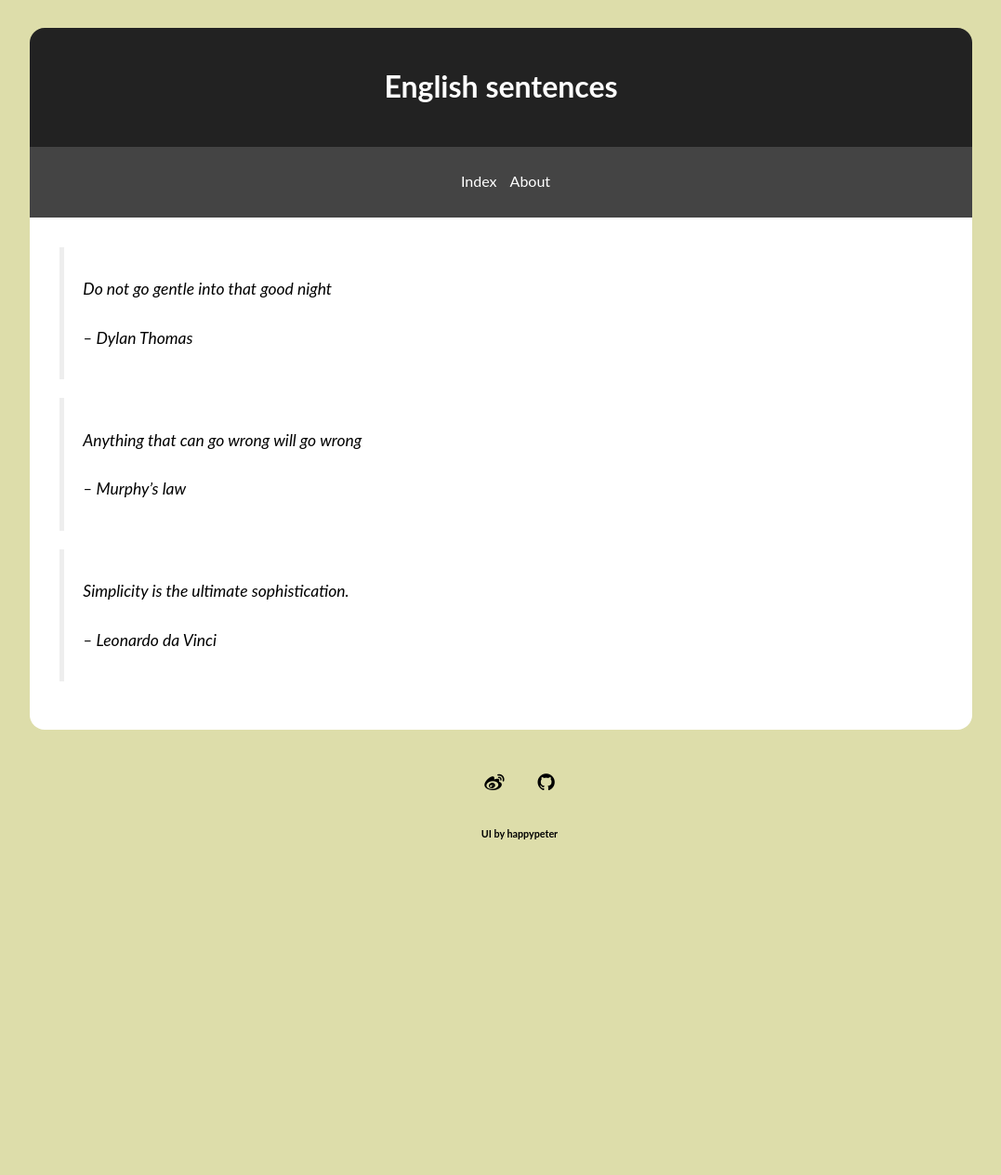
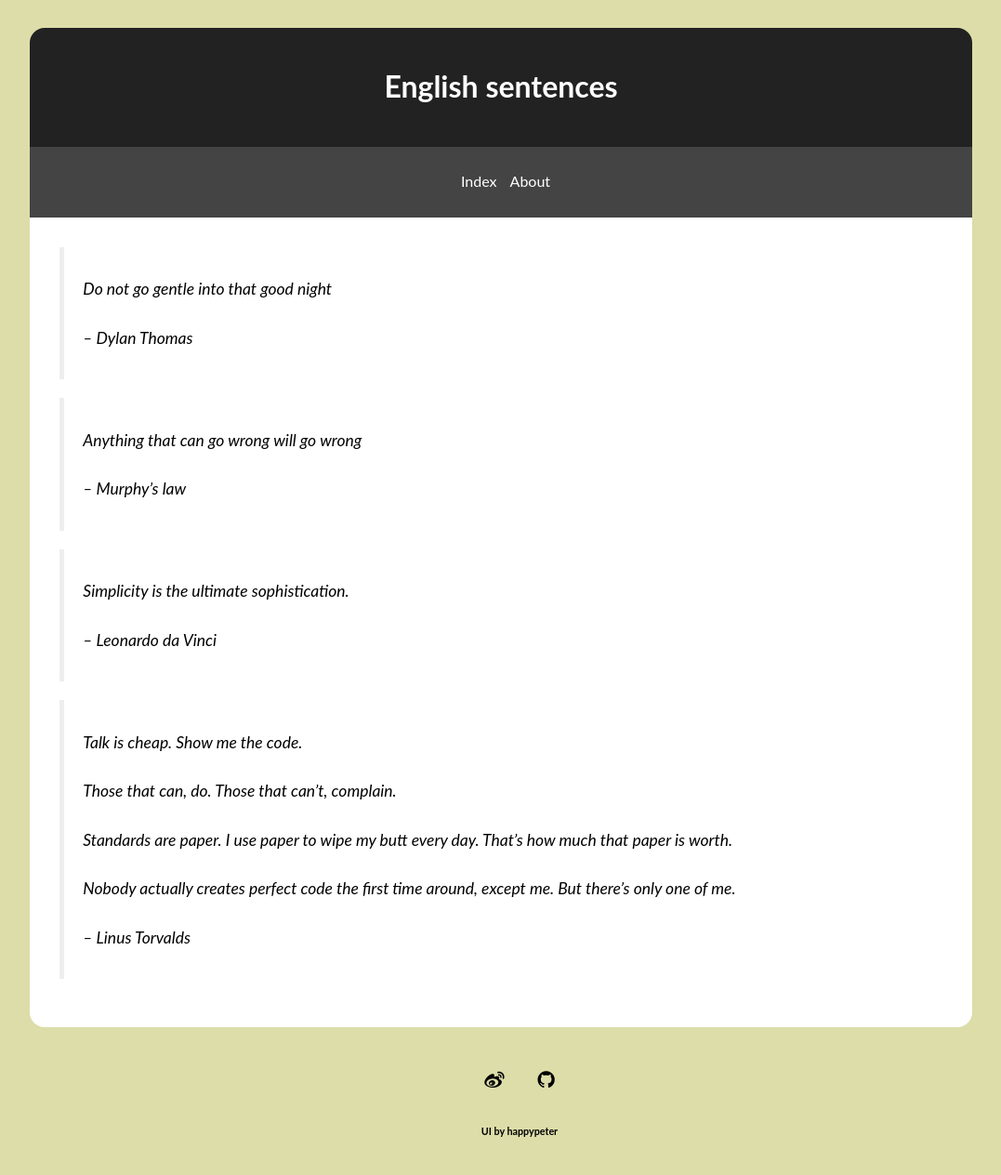
Before and after one commit to AnnatarHe/AnnatarHe.github.io, a Jekyll site: the page built from _posts/2014-07-07-English-sentences.md, in a window 1280 px wide. Shown: the whole page at 93% size, without its empty margins (101-1178 px from the left). Built offline with Jekyll 4.4.1, drawn with Linux system fonts in a browser that asks for light colours; nearby versions of some CDN libraries; some web fonts are replaced; library files that are not in the unit come from our copies; comment, search, counter and statistics services are not loaded; before the commit the page ends 944 px from its top, so only the background shows below that.

Commit message:
Added Linus sentences

```diff
--- a/_posts/2014-07-07-English-sentences.md
+++ b/_posts/2014-07-07-English-sentences.md
@@ -14,3 +14,14 @@ title: English sentences
 > Simplicity is the ultimate sophistication.
 >
 > -- Leonardo da Vinci
+
+> Talk is cheap. Show me the code.
+>
+> Those that can, do. Those that can’t, complain.
+>
+> Standards are paper. I use paper to wipe my butt every day. That’s how much that paper is worth.
+>
+> Nobody actually creates perfect code the first time around, except me. But there’s only one of me.
+>
+>
+> -- Linus Torvalds
```
